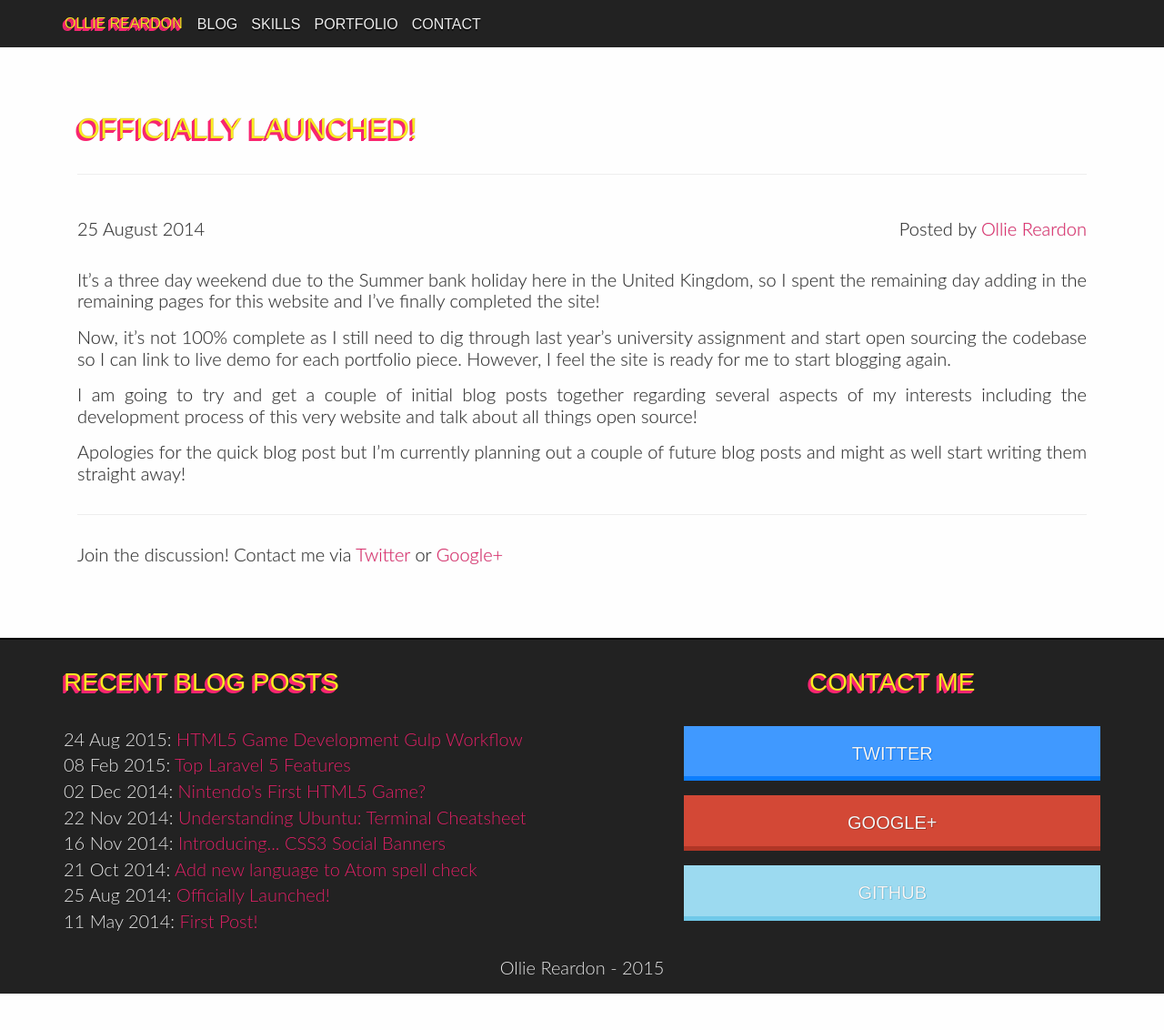
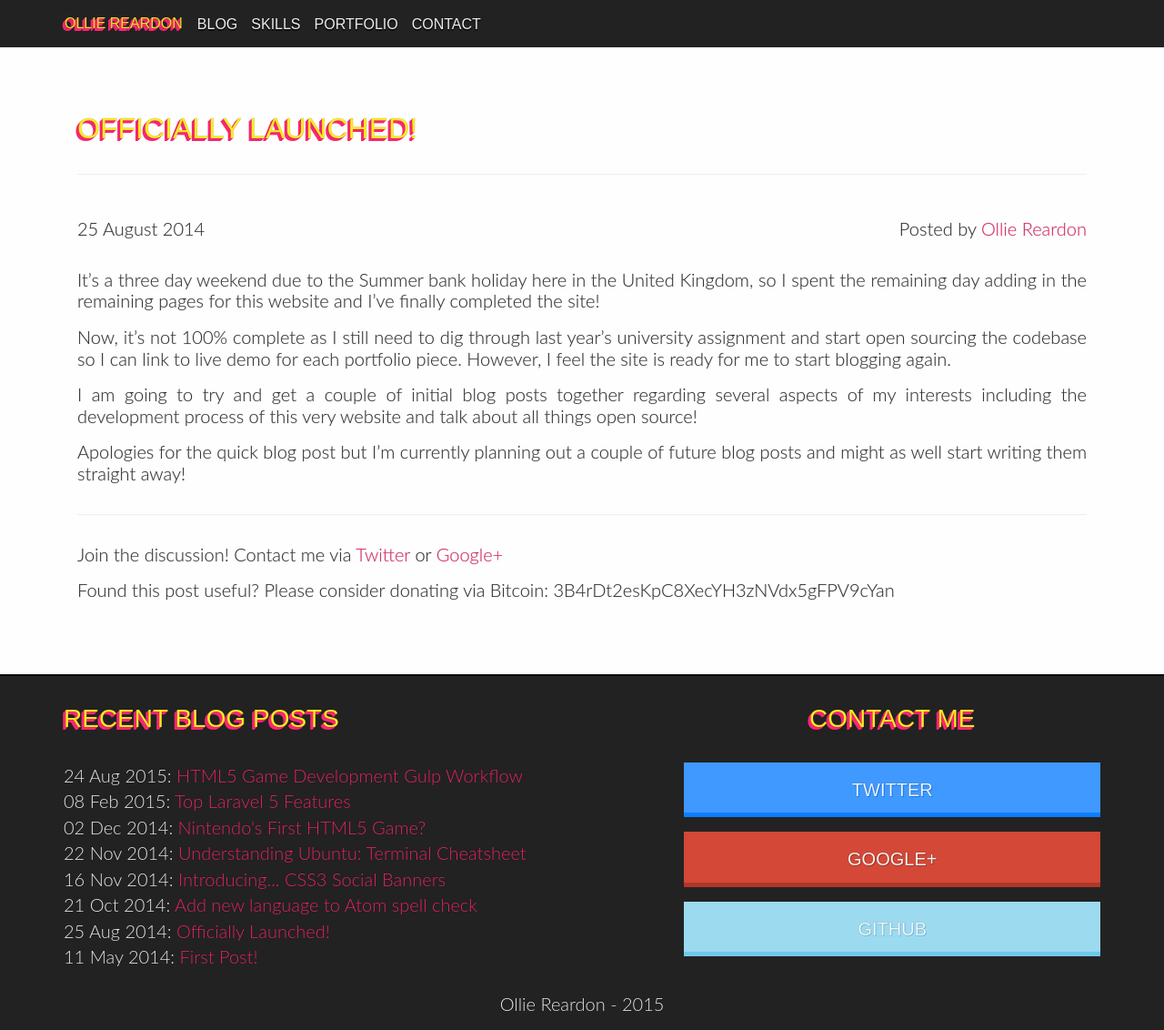
Before and after one commit to ojdon/ojdon.github.io, a Jekyll site: the page built from _posts/2014-08-25-officially-launched.md, in a window 1280 px wide. Shown: the whole page at 91% size. Built offline with Jekyll 4.4.1, drawn with Linux system fonts in a browser that asks for light colours; Markdown is read by kramdown in place of the engine named in the settings; before the commit the page ends 1092 px from its top, so only the background shows below that.

Commit message:
Changed blog signature

```diff
--- a/_layouts/post.html
+++ b/_layouts/post.html
@@ -18,6 +18,7 @@ layout: default
 			{{ content }}
 			<hr>
 			<p>Join the discussion! Contact me via <a href="https://twitter.com/ojdon">Twitter</a> or <a href="https://plus.google.com/u/0/111804847061500742496?rel=author">Google+</a></p>
+			<p>Found this post useful? Please consider donating via Bitcoin: 3B4rDt2esKpC8XecYH3zNVdx5gFPV9cYan</p>
 		</div>
 	</div>
 </div>
```
